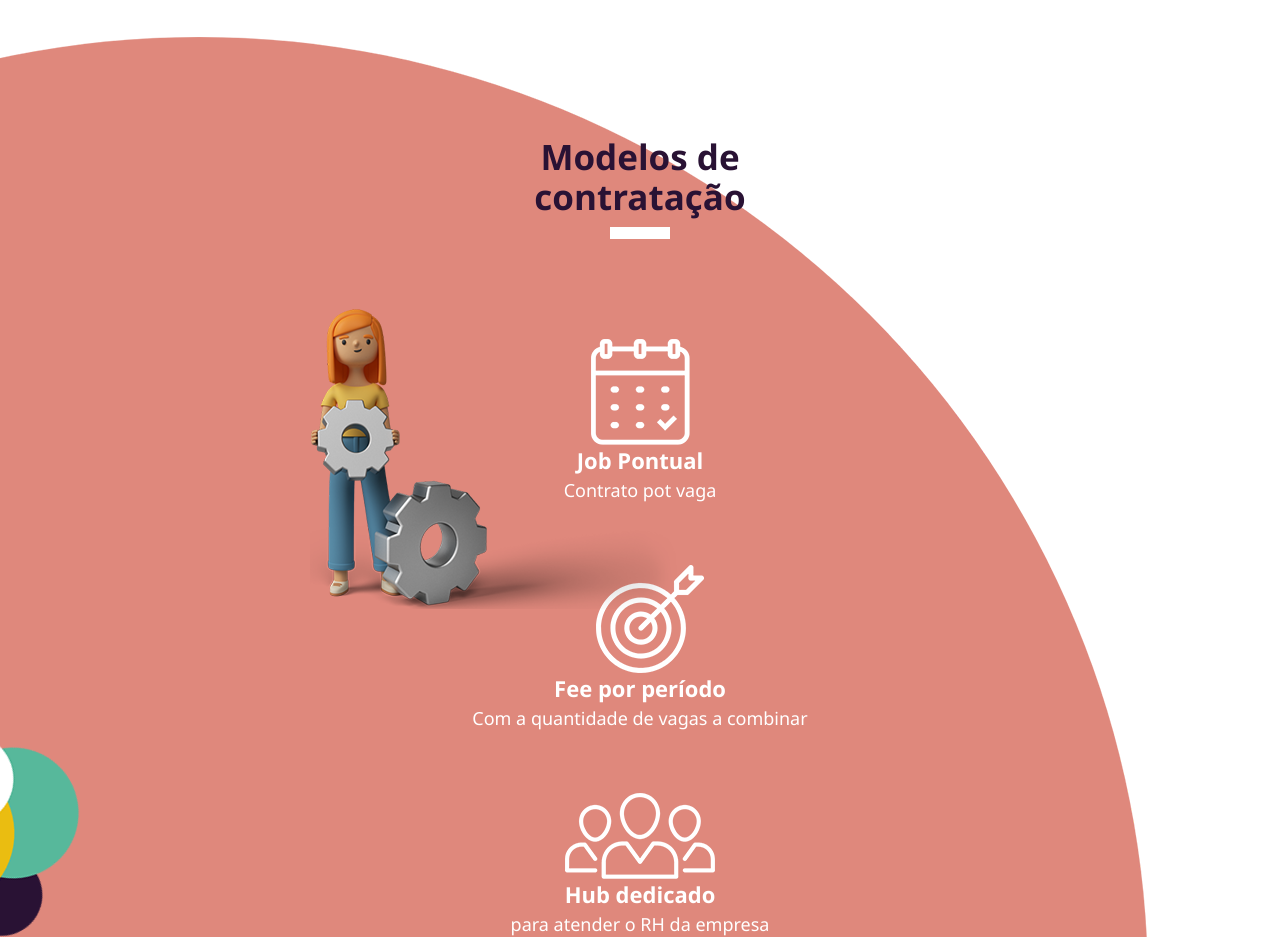
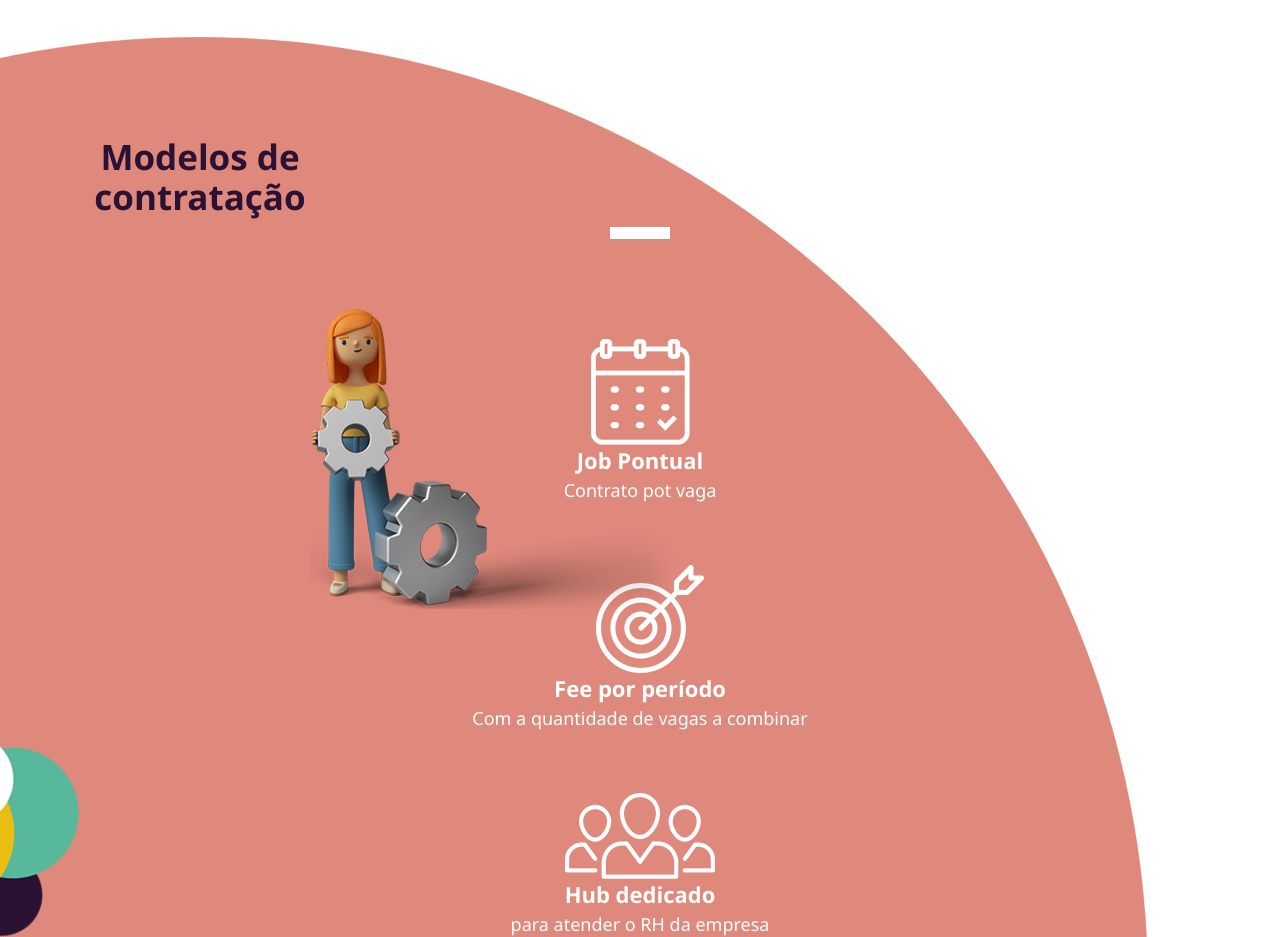
Before and after one commit to glhermepaiva/lp_uptalent, a Next.js app: page / in a window 1280 px wide. Shown: the part 3580-4517 px from the top of the page. Built offline with nearby package versions, Linux system fonts and the light colour scheme.

Commit message:
Finalizado tablet

```diff
--- a/src/styles/index.module.css
+++ b/src/styles/index.module.css
@@ -394,7 +394,7 @@
     font-size: 35px;
     line-height: 40px;
     width: 400px;
-    margin: 140px auto 50px auto;
+    margin: 140px 0 50px 0;
     text-align: center;
     color: #291234;
 }
```
